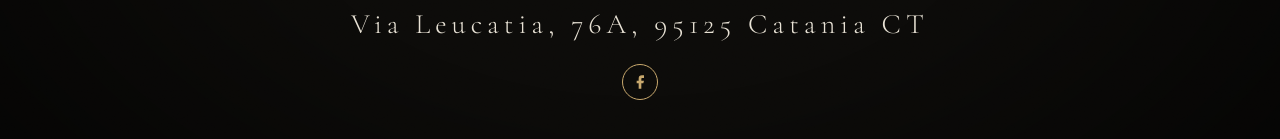
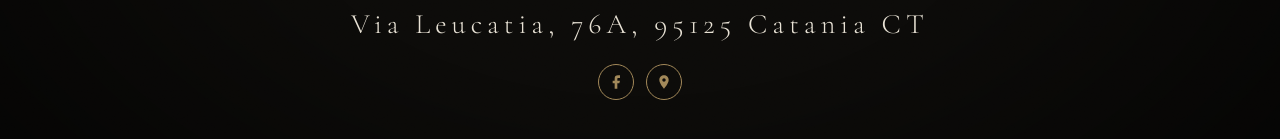
Before and after one commit to SRFeesha/fasid-fard, a Next.js app: page / in a window 1280 px wide. Shown: the part 531-670 px from the top of the page. Built offline with nearby package versions, Linux system fonts and the light colour scheme.

Commit message:
feat: add Google Maps icon alongside Facebook in social row

```diff
--- a/app/page.module.css
+++ b/app/page.module.css
@@ -20,7 +20,15 @@
   z-index: 2;
 }
 
-.fbLink {
+.socialRow {
+  display: flex;
+  gap: 0.8rem;
+  margin-top: 0.8em;
+  opacity: 0;
+  animation: rise 1.2s cubic-bezier(0.16, 1, 0.3, 1) 1.3s forwards;
+}
+
+.socialLink {
   display: flex;
   align-items: center;
   justify-content: center;
@@ -29,14 +37,13 @@
   border: 1px solid var(--accent);
   border-radius: 50%;
   color: var(--accent);
-  opacity: 0;
-  margin-top: 0.8em;
-  animation: rise 1.2s cubic-bezier(0.16, 1, 0.3, 1) 1.3s forwards;
-  transition: opacity 0.2s ease, transform 0.2s ease;
+  transition: transform 0.2s ease, opacity 0.2s ease;
+  opacity: 0.8;
 }
 
-.fbLink:hover {
-  transform: scale(1.1);
+.socialLink:hover {
+  transform: scale(1.12);
+  opacity: 1;
 }
 
 .stage {
--- a/app/page.tsx
+++ b/app/page.tsx
@@ -10,17 +10,30 @@ export default function Home() {
         <h1 className={styles.title}>Fasid Fard</h1>
         <p className={styles.subtitle}>fabbrica siciliana di droghe</p>
         <p className={styles.address}>Via Leucatia, 76A, 95125 Catania CT</p>
+        <div className={styles.socialRow}>
           <a
             href="https://www.facebook.com/fasidfard/"
             target="_blank"
             rel="noopener noreferrer"
-          className={styles.fbLink}
+            className={styles.socialLink}
             aria-label="Facebook"
           >
             <svg viewBox="0 0 24 24" fill="currentColor" width="16" height="16" xmlns="http://www.w3.org/2000/svg">
               <path d="M18 2h-3a5 5 0 0 0-5 5v3H7v4h3v8h4v-8h3l1-4h-4V7a1 1 0 0 1 1-1h3z"/>
             </svg>
           </a>
+          <a
+            href="https://share.google/Yf9MXUXyYNxT8qwJc"
+            target="_blank"
+            rel="noopener noreferrer"
+            className={styles.socialLink}
+            aria-label="Google Maps"
+          >
+            <svg viewBox="0 0 24 24" fill="currentColor" width="16" height="16" xmlns="http://www.w3.org/2000/svg">
+              <path d="M12 2C8.13 2 5 5.13 5 9c0 5.25 7 13 7 13s7-7.75 7-13c0-3.87-3.13-7-7-7zm0 9.5c-1.38 0-2.5-1.12-2.5-2.5s1.12-2.5 2.5-2.5 2.5 1.12 2.5 2.5-1.12 2.5-2.5 2.5z"/>
+            </svg>
+          </a>
+        </div>
       </div>
     </>
   )
```
Lines whose indentation alone changed are shown as unchanged.
